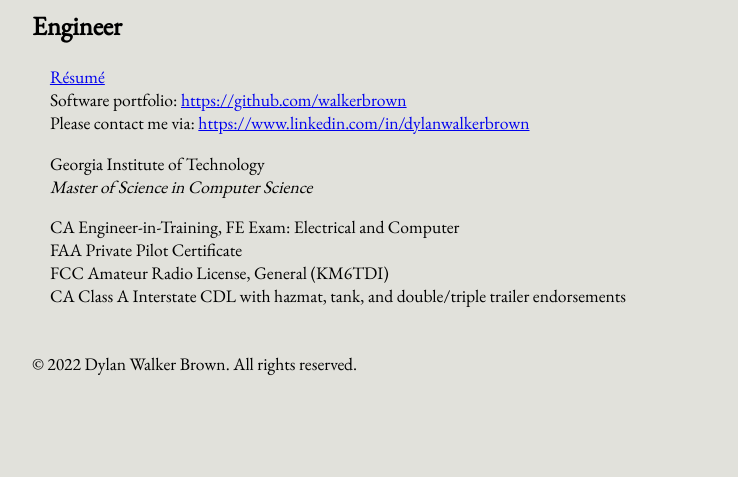
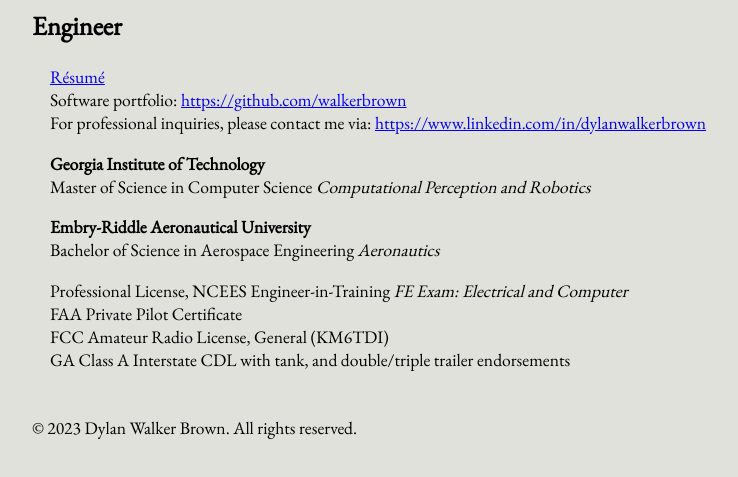
Before and after one commit to walkerbrown/walkerbrown.github.io, a plain HTML site: page index.html in a window 1280 px wide. Shown: the part 113-590 px from the top of the page, without its empty margins (160-898 px from the left). Drawn offline with nearby package versions, Linux system fonts and the light colour scheme.

Commit message:
Updated resume to reflect promo

```diff
--- a/index.html
+++ b/index.html
@@ -23,54 +23,28 @@
             <!-- <a href="./books/curriculum-vitae.html">Curriculum Vitæ</a><br/>
             tl;dr? --><a href="./resume_DylanWalkerBrown.pdf">Résumé</a><br/>
             Software portfolio: <a href="https://github.com/walkerbrown">https://github.com/walkerbrown</a><br/>
-            Please contact me via: <a href="https://www.linkedin.com/in/dylanwalkerbrown">https://www.linkedin.com/in/dylanwalkerbrown</a>
+            For professional inquiries, please contact me via: <a href="https://www.linkedin.com/in/dylanwalkerbrown">https://www.linkedin.com/in/dylanwalkerbrown</a>
         </p>
         <p>
-            Georgia Institute of Technology<br/>
-            <em>Master of Science in Computer Science</em>
+            <strong>Georgia Institute of Technology</strong><br/>
+            Master of Science in Computer Science <em>Computational Perception and Robotics</em>
         </p>
         <p>
-            CA Engineer-in-Training, FE Exam: Electrical and Computer<br/>
+            <strong>Embry-Riddle Aeronautical University</strong><br/>
+            Bachelor of Science in Aerospace Engineering <em>Aeronautics</em>
+        </p>
+        <p>
+            Professional License, NCEES Engineer-in-Training <em>FE Exam: Electrical and Computer</em><br/>
             FAA Private Pilot Certificate<br/>
             FCC Amateur Radio License, General (KM6TDI)<br/>
-            CA Class A Interstate CDL with hazmat, tank, and double/triple trailer endorsements
+            GA Class A Interstate CDL with tank, and double/triple trailer endorsements
         </p>
     </div>
     </section>
 
-    <!-- Publications -->
-<!--  TODO   <section class="row">
-    <h2>Publications</h2>
-    <div class="section-body">
-        Not quite books, but self-published pamphlets.
-        <ul>
-            <li><a href="./books/vehicle-netzwerke">Vehicle Netzwerke</a></li>
-            <li><a href="./books/philologia">φιλολογία</a></li>
-            <li><a href="./books/atom-craft">Atom Craft: technique, know-how, and other engineering lore</a></li>
-            <!-- Aviation
-            <!-- Investing
-        </ul>
-    </div>
-    </section> -->
-
-    <!-- Recommendations -->
-<!--     <section class="row">
-    <h2>Recommendations</h2>
-    <div class="section-body">
-        <ul>
-            <li><a href="./recommendations/books.html">Books</a></li>
-            <li><a href="./recommendations/podcasts.html">Podcasts</a></li>
-            <li><a href="./recommendations/music.html">Music</a></li>
-            <li><a href="./recommendations/film+tv.html">Film & Television</a></li>
-            <li><a href="./recommendations/art+arch.html">Art & Architechture</a></li>
-            <li><a href="./recommendations/quotes+proverbs.html">Quotes & Proverbs</a></li>
-        </ul>
-    </div>
-    </section> -->
-
     <!-- Footer -->
     <footer>
-        <p>© 2022 Dylan Walker Brown. All rights reserved.</p>
+        <p>© 2023 Dylan Walker Brown. All rights reserved.</p>
         <!-- HTML handcrafted with love -->
     </footer>
 
```
Also changed, not shown: 1 other file.
